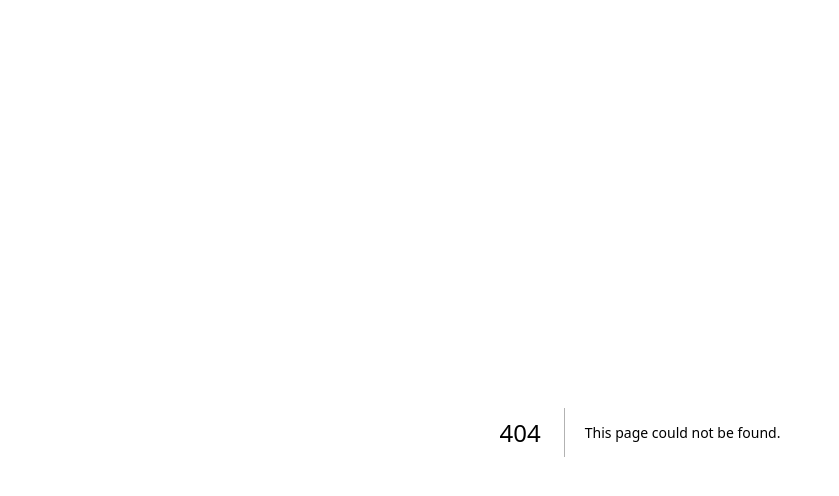
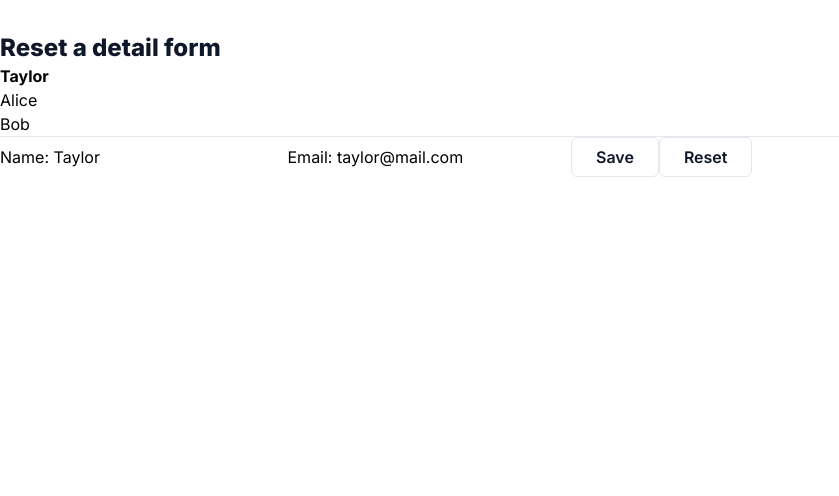
Before and after one commit to TaiseiNemoto/react-practice-app, a Next.js app: page /preserving-and-resetting-state/reset-a-detail-form in a window 1280 px wide. Before the commit this address had no page. Shown: the top 496 px of the page, without its empty margins (0-839 px from the left). Built offline with nearby package versions, Linux system fonts and the light colour scheme.

Commit message:
[add][WIP]Preserving and Resetting State：Reset a detail formのファイル作成まで完了

```diff
--- a/src/app/preserving-and-resetting-state/page.tsx
+++ b/src/app/preserving-and-resetting-state/page.tsx
@@ -13,10 +13,10 @@ export default function page() {
         pageName="Swap two form field"
         link="/preserving-and-resetting-state/swap-two-form-fields"
       />
-      {/* <PageLink
-        pageName="Implement multiple selection"
-        link="/preserving-and-resetting-state/implement-multiple-selection"
-      /> */}
+      <PageLink
+        pageName="Reset a detail form"
+        link="/preserving-and-resetting-state/reset-a-detail-form"
+      />
     </main>
   );
 }
--- /dev/null
+++ b/src/app/preserving-and-resetting-state/reset-a-detail-form/page.tsx
@@ -0,0 +1,11 @@
+import H1Element from '@/components/common/H1Element';
+import ContactManager from '@/components/preserving-and-resetting-state/reset-a-detail-form/ContactManager';
+
+export default function page() {
+  return (
+    <main>
+      <H1Element title="Reset a detail form" />
+      <ContactManager />
+    </main>
+  );
+}
--- /dev/null
+++ b/src/components/preserving-and-resetting-state/reset-a-detail-form/ContactList.tsx
@@ -0,0 +1,31 @@
+import { Contact } from './ContactManager';
+
+type ContactListProp = {
+  contacts: Contact[];
+  selectedId: number;
+  onSelect: (arg: number) => void;
+};
+
+export default function ContactList({
+  contacts,
+  selectedId,
+  onSelect,
+}: ContactListProp) {
+  return (
+    <section>
+      <ul>
+        {contacts.map((contact) => (
+          <li key={contact.id}>
+            <button
+              onClick={() => {
+                onSelect(contact.id);
+              }}
+            >
+              {contact.id === selectedId ? <b>{contact.name}</b> : contact.name}
+            </button>
+          </li>
+        ))}
+      </ul>
+    </section>
+  );
+}
--- /dev/null
+++ b/src/components/preserving-and-resetting-state/reset-a-detail-form/ContactManager.tsx
@@ -0,0 +1,46 @@
+'use client';
+
+import { useState } from 'react';
+import ContactList from './ContactList';
+import EditContact from './EditContact';
+
+export type Contact = {
+  id: number;
+  name: string;
+  email: string;
+};
+
+export default function ContactManager() {
+  const [contacts, setContacts] = useState(initialContacts);
+  const [selectedId, setSelectedId] = useState(0);
+  const selectedContract = contacts.find((c) => c.id === selectedId);
+
+  function handleSave(updatedData: Contact) {
+    const nextContacts = contacts.map((c) => {
+      if (c.id === updatedData.id) {
+        return updatedData;
+      } else {
+        return c;
+      }
+    });
+    setContacts(nextContacts);
+  }
+
+  return (
+    <div>
+      <ContactList
+        contacts={contacts}
+        selectedId={selectedId}
+        onSelect={(id: number) => setSelectedId(id)}
+      />
+      <hr />
+      <EditContact initialData={selectedContract!} onSave={handleSave} />
+    </div>
+  );
+}
+
+const initialContacts = [
+  { id: 0, name: 'Taylor', email: 'taylor@mail.com' },
+  { id: 1, name: 'Alice', email: 'alice@mail.com' },
+  { id: 2, name: 'Bob', email: 'bob@mail.com' },
+];
--- /dev/null
+++ b/src/components/preserving-and-resetting-state/reset-a-detail-form/EditContact.tsx
@@ -0,0 +1,54 @@
+'use client';
+
+import Button from '@/components/common/Button';
+import { useState } from 'react';
+import { Contact } from './ContactManager';
+
+type EditContactProps = {
+  initialData: Contact;
+  onSave: (arg: Contact) => void;
+};
+
+export default function EditContact({ initialData, onSave }: EditContactProps) {
+  const [name, setName] = useState(initialData.name);
+  const [email, setEmail] = useState(initialData.email);
+
+  return (
+    <section>
+      <label>
+        Name:{' '}
+        <input
+          type="text"
+          value={name}
+          onChange={(e) => setName(e.target.value)}
+        />
+      </label>
+      <label>
+        Email:{' '}
+        <input
+          type="text"
+          value={email}
+          onChange={(e) => setEmail(e.target.value)}
+        />
+      </label>
+      <Button
+        handleClick={() => {
+          const updatedData = {
+            id: initialData.id,
+            name,
+            email,
+          };
+          onSave(updatedData);
+        }}
+        buttonText="Save"
+      />
+      <Button
+        handleClick={() => {
+          setName(initialData.name);
+          setEmail(initialData.email);
+        }}
+        buttonText="Reset"
+      />
+    </section>
+  );
+}
```
